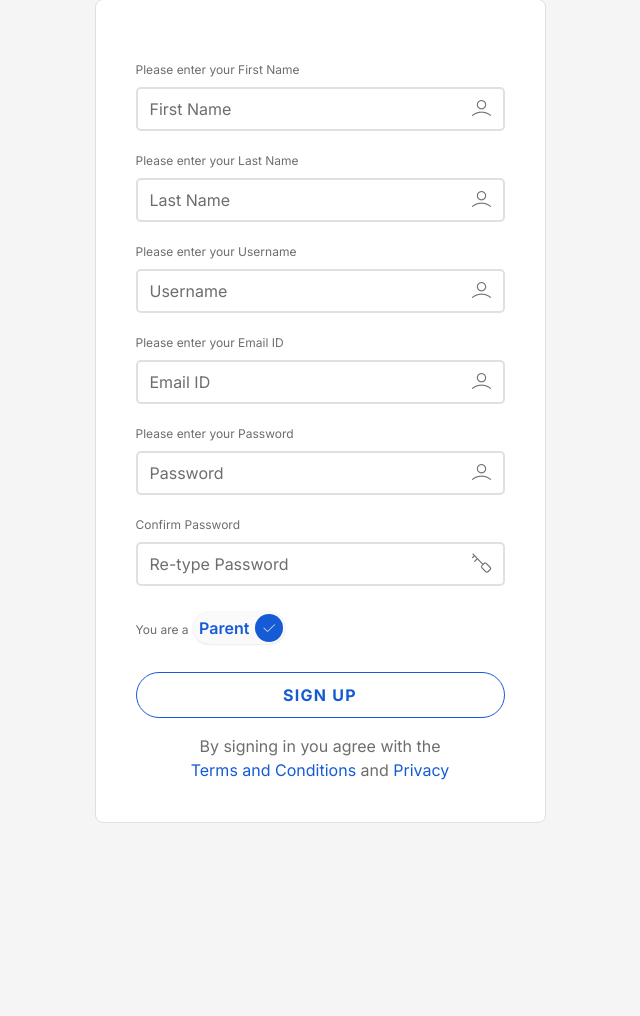
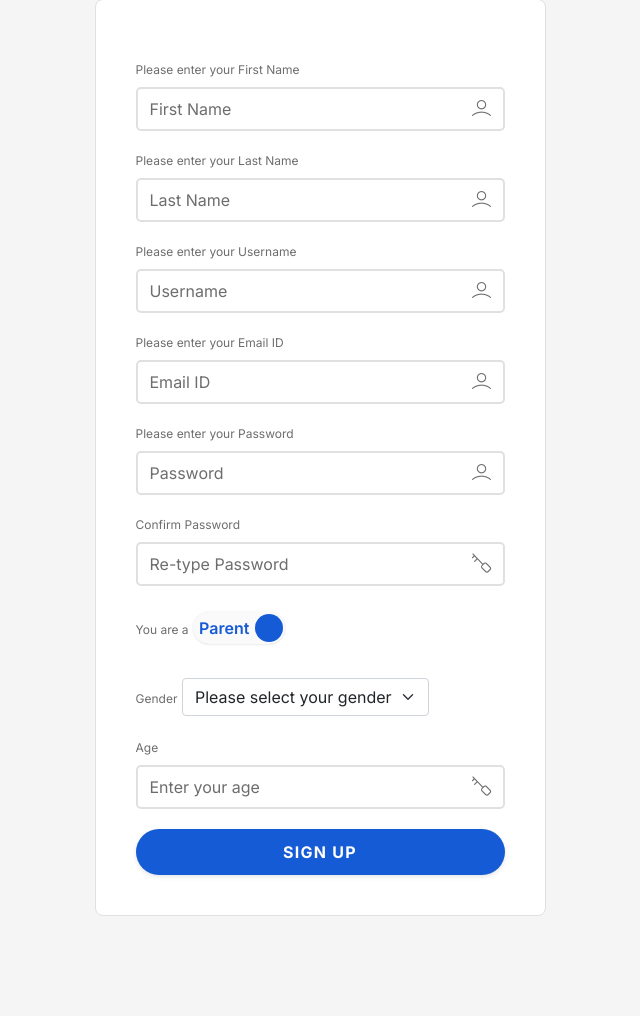
Before and after one commit to ruch0401/pocket-invest, a Django app: page /sign-up/ in a window 1280 px wide. Shown: the part 121-1137 px from the top of the page, without its empty margins (320-960 px from the left). Before the commit the page ends 944 px from the top, so only its background shows below. Run offline with Django 3.2, Linux system fonts and the light colour scheme; parts of the project's set-up code (start-up, migrations or seed data) failed here and were passed over; some libraries are stand-ins or nearby versions.

Commit message:
Added gender and age from sign up page

```diff
--- a/pocket_invest_project/app/templates/app/sign-up.html
+++ b/pocket_invest_project/app/templates/app/sign-up.html
@@ -130,10 +130,10 @@
                            </span>
                            <span class="slide">
                               <span class="icon active-icon">
-                                  <i class="lni lni-checkmark"></i>
+                                  <i class="lni"></i>
                               </span>
                               <span class="icon inactive-icon">
-                                  <i class="lni lni-close"></i>
+                                  <i class="lni"></i>
                               </span>
                            </span>
                            <span class="slide-text">
@@ -143,28 +143,37 @@
                       </label>
                     </div>
                   </div>
-
-                    <!-- form input -->
+                  <div class="col-md-12">
+                    <div class="form-input">
+                    <label>Gender   </label>
+                    <label class="switch-btn-text">
+                      <select id="gender" name="gender" class="form-select" aria-label="Please select your gender">
+                        <option selected>Please select your gender</option>
+                        <option value="0">Male</option>
+                        <option value="1">Female</option>
+                        <option value="2">Others</option>
+                        <option value="3">Prefer not to say</option>
+                      </select>
+                      </div>
+                    </label>
+                  </div>
+                  <div class="col-md-12">
+                    <div class="form-input">
+                      <label>Age</label>
+                      <div class="input-items default">
+                        <input type="text" placeholder="Enter your age" id="age" name='age' required/>
+                        <i class="lni lni-key"></i>
+                      </div>
+                    </div>
                   </div>
                   <div class="col-md-12">
                     <div class="form-input rounded-buttons">
                       <button
-                        class="btn primary-btn-outline rounded-full"
+                        class="btn primary-btn rounded-full"
                         type="submit"
                       >
                         Sign Up
                       </button>
-                    </div>
-                    <!-- form input -->
-                  </div>
-                  <div class="col-md-12">
-                    <div class="form-input text-center">
-                      <p class="text">
-                        By signing in you agree with the
-                        <a href="javascript:void(0)">Terms and Conditions</a>
-                        and
-                        <a href="javascript:void(0)">Privacy</a>
-                      </p>
                     </div>
                     <!-- form input -->
                   </div>
--- a/pocket_invest_project/app/views.py
+++ b/pocket_invest_project/app/views.py
@@ -82,6 +82,9 @@ def SignUp(request):
                 user.real_money_balance = 0
                 user.virtual_money_balance = 0
                 user.gender = 0
+
+            user.gender = request.POST.get("gender")
+            user.age = request.POST.get("age")
 
             user.save()
             user = form.save()
```
